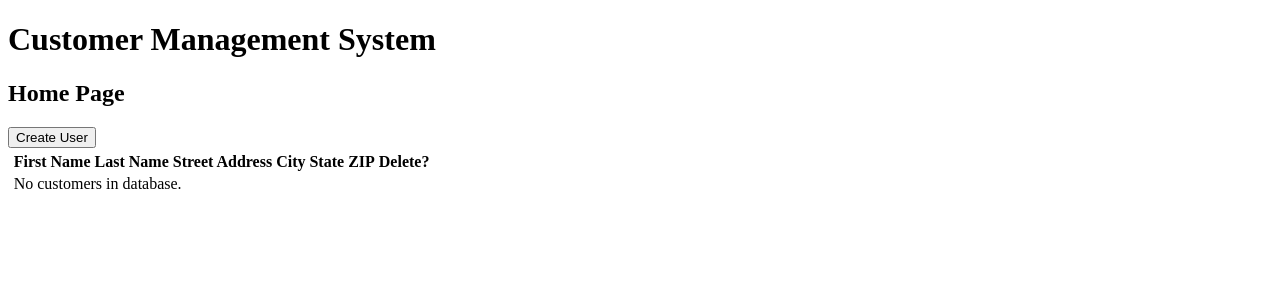
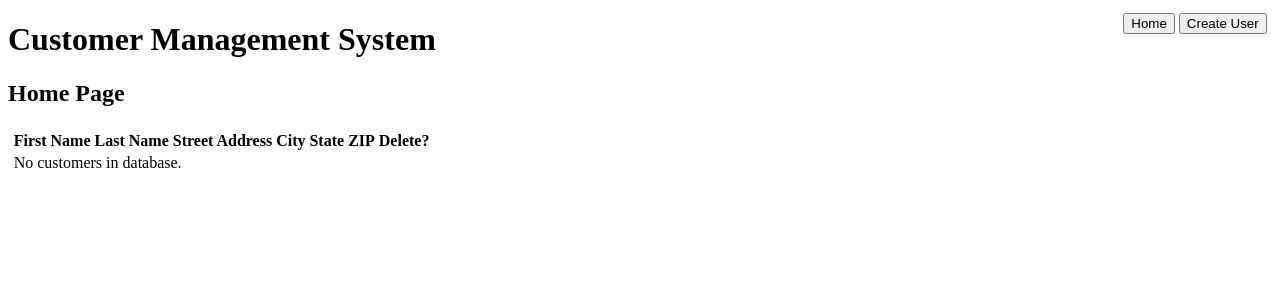
Before and after one commit to nate-e-97/DjangoDemoProject, a Django app: page / in a window 1280 px wide. Shown: the top 300 px of the page. Run offline with Django 4.2, Linux system fonts and the light colour scheme; data that the repository does not hold is empty.

Commit message:
Code Update
Updated code to better reflect requirements

```diff
--- a/CustomerSystem/cms/templates/cms_common.html
+++ b/CustomerSystem/cms/templates/cms_common.html
@@ -5,10 +5,15 @@
     </head>
     <body>
         <h1>Customer Management System</h1>
+        <nav style="position: absolute; top: 10pt; right: 10pt;">
+            <button type="button" onclick="window.location.href='/'">Home</button>
+            <button type="button" onclick="window.location.href='/new'">Create User</button>
+        </nav>
         {% include "partials/"|add:inner_content_partial %}
         <!--
             The above allows us to use a unified home page layout and invoke per-page resources
             on a "partial" template, which maintains separation of concerns.
         -->
+
     </body>
 </html>
--- a/CustomerSystem/cms/templates/partials/main.html
+++ b/CustomerSystem/cms/templates/partials/main.html
@@ -1,5 +1,4 @@
 <h2>Home Page</h2>
-<button onclick="window.location.href='/new'">Create User</button>
 <table style="padding: 2pt;">
     <tr style="font-weight: bold;">
         <th>First Name</th>
```
